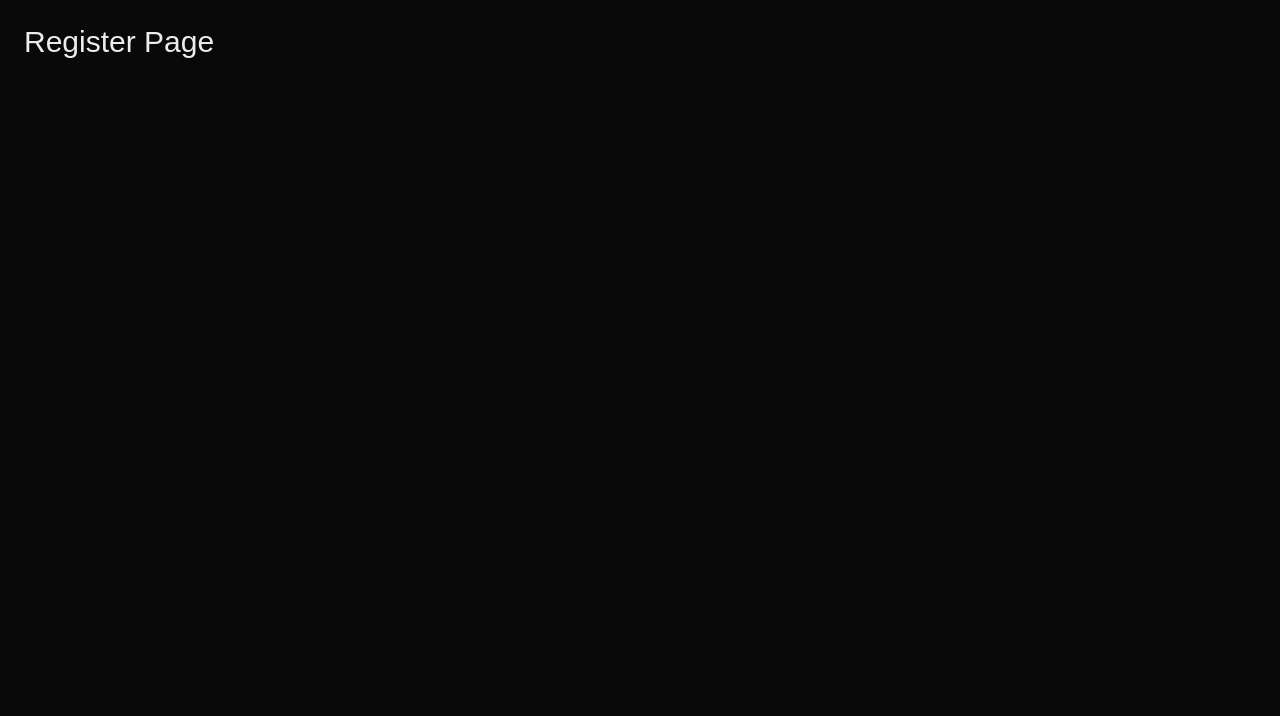
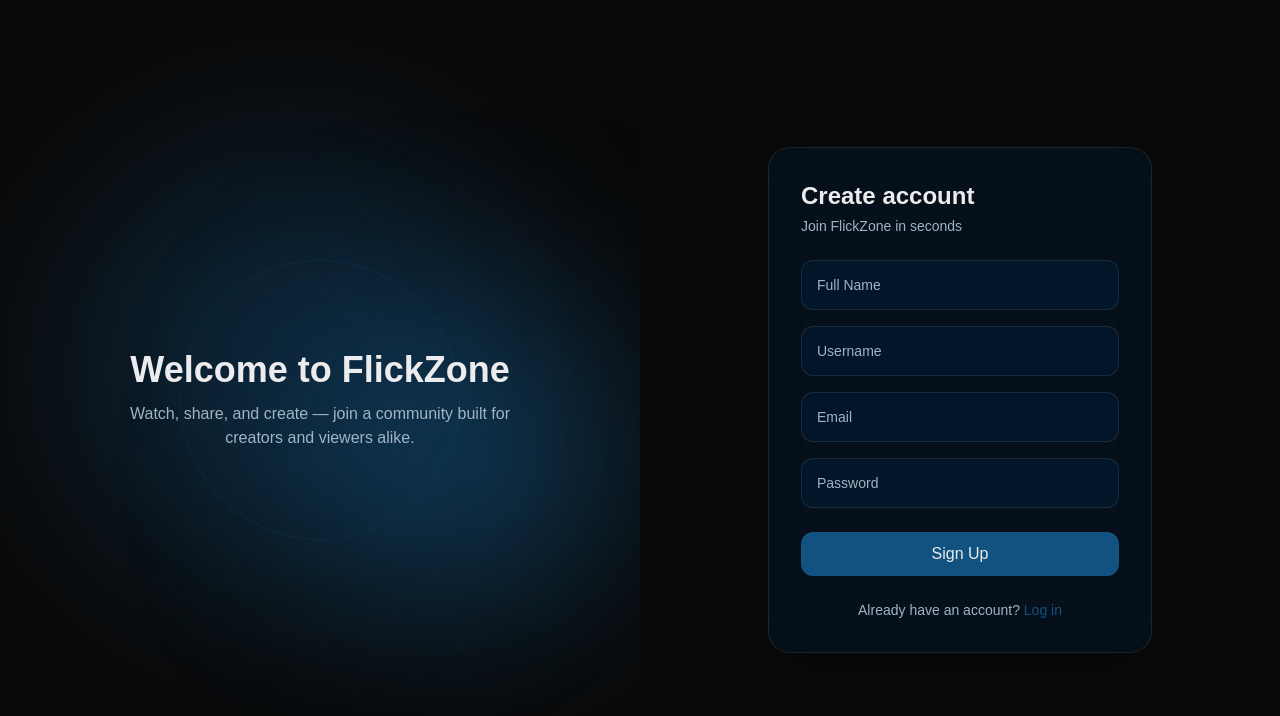
Before and after one commit to MuhammadWaris-55/FlickZone, a React (Vite) app in the folder frontend/: page /register in a window 1280 px wide. Shown: the top 716 px of the page. Built offline with nearby package versions, Linux system fonts and the light colour scheme; no server answers.

Commit message:
feat: implement authentication pages with animated components and form handling

```diff
--- /dev/null
+++ b/frontend/src/components/AuthCard.jsx
@@ -0,0 +1,19 @@
+import { motion } from "framer-motion";
+
+export default function AuthCard({ children, shake = false }) {
+  return (
+    <motion.div
+      initial={{ opacity: 0, scale: 0.96, y: 16 }}
+      animate={{
+        opacity: 1,
+        scale: 1,
+        y: 0,
+        x: shake ? [0, -8, 8, -6, 6, 0] : 0,
+      }}
+      transition={{ duration: shake ? 0.4 : 0.5, ease: "easeOut" }}
+      className="w-full max-w-sm bg-card/40 backdrop-blur-xl border border-border rounded-2xl p-8 shadow-2xl"
+    >
+      {children}
+    </motion.div>
+  );
+}
--- /dev/null
+++ b/frontend/src/components/FloatingInput.jsx
@@ -0,0 +1,33 @@
+import { useState } from "react";
+import { motion } from "framer-motion";
+
+export default function FloatingInput({ label, type = "text", value, onChange, name }) {
+  const [focused, setFocused] = useState(false);
+  const isActive = focused || value?.length > 0;
+
+  return (
+    <div className="relative w-full">
+      <input
+        type={type}
+        name={name}
+        value={value}
+        onChange={onChange}
+        onFocus={() => setFocused(true)}
+        onBlur={() => setFocused(false)}
+        className="w-full bg-card/60 border border-border rounded-lg px-4 pt-5 pb-2 text-sm outline-none focus:border-accent transition-colors"
+      />
+      <motion.label
+        animate={{
+          top: isActive ? 6 : "50%",
+          fontSize: isActive ? "11px" : "14px",
+          y: isActive ? 0 : "-50%",
+          color: focused ? "var(--color-accent)" : "var(--muted-foreground)",
+        }}
+        transition={{ duration: 0.15 }}
+        className="absolute left-4 pointer-events-none font-body"
+      >
+        {label}
+      </motion.label>
+    </div>
+  );
+}
--- /dev/null
+++ b/frontend/src/layouts/AuthLayout.jsx
@@ -0,0 +1,62 @@
+import { motion, useMotionValue, useTransform, animate } from "framer-motion";
+import { useEffect } from "react";
+import { Outlet } from "react-router-dom";
+import Logo from "@/components/Logo";
+
+export default function AuthLayout() {
+  const mouseX = useMotionValue(0);
+  const mouseY = useMotionValue(0);
+
+  const blobX = useTransform(mouseX, [0, 1], [-30, 30]);
+  const blobY = useTransform(mouseY, [0, 1], [-30, 30]);
+
+  useEffect(() => {
+    const handleMove = (e) => {
+      mouseX.set(e.clientX / window.innerWidth);
+      mouseY.set(e.clientY / window.innerHeight);
+    };
+    window.addEventListener("mousemove", handleMove);
+    return () => window.removeEventListener("mousemove", handleMove);
+  }, [mouseX, mouseY]);
+
+  return (
+    <div className="min-h-screen flex bg-background overflow-hidden">
+      {/* Visual panel — hidden on mobile */}
+      <div className="hidden lg:flex relative w-1/2 items-center justify-center overflow-hidden">
+        <motion.div
+          style={{ x: blobX, y: blobY }}
+          className="absolute w-[420px] h-[420px] rounded-full bg-accent/40 blur-[100px]"
+        />
+        <motion.div
+          style={{ x: useTransform(blobX, (v) => -v), y: useTransform(blobY, (v) => -v) }}
+          className="absolute w-[320px] h-[320px] rounded-full bg-accent-mid/50 blur-[90px] top-1/3 right-10"
+        />
+        <motion.div
+          animate={{ rotate: 360 }}
+          transition={{ duration: 40, repeat: Infinity, ease: "linear" }}
+          className="absolute w-[280px] h-[280px] border border-accent/20 rounded-full"
+        />
+
+        <motion.div
+          initial={{ opacity: 0, y: 20 }}
+          animate={{ opacity: 1, y: 0 }}
+          transition={{ duration: 0.6 }}
+          className="relative z-10 text-center px-10"
+        >
+          <h1 className="font-heading text-4xl font-bold mb-3">Welcome to FlickZone</h1>
+          <p className="text-muted-foreground max-w-sm mx-auto">
+            Watch, share, and create — join a community built for creators and viewers alike.
+          </p>
+        </motion.div>
+      </div>
+
+      {/* Form panel */}
+      <div className="flex-1 flex flex-col items-center justify-center px-6 relative">
+        <div className="lg:hidden mb-6">
+          <Logo />
+        </div>
+        <Outlet />
+      </div>
+    </div>
+  );
+}
--- a/frontend/src/pages/Login.jsx
+++ b/frontend/src/pages/Login.jsx
@@ -1,3 +1,67 @@
-export default function Home() {
-  return <h1 className="font-heading text-3xl p-6">Login Page</h1>;
+import { useState } from "react";
+import { Link, useNavigate, useLocation } from "react-router-dom";
+import { motion } from "framer-motion";
+import { useAuth } from "@/context/AuthContext";
+import AuthCard from "@/components/AuthCard";
+import FloatingInput from "@/components/FloatingInput";
+
+export default function Login() {
+  const { login } = useAuth();
+  const navigate = useNavigate();
+  const location = useLocation();
+  const redirectTo = location.state?.from || "/";
+
+  const [form, setForm] = useState({ email: "", password: "" });
+  const [error, setError] = useState("");
+  const [loading, setLoading] = useState(false);
+  const [shake, setShake] = useState(false);
+
+  const handleChange = (e) => setForm({ ...form, [e.target.name]: e.target.value });
+
+  const handleSubmit = async (e) => {
+    e.preventDefault();
+    setLoading(true);
+    setError("");
+    try {
+      await login(form);
+      navigate(redirectTo, { replace: true });
+    } catch (err) {
+      setError(err.response?.data?.message || "Invalid credentials");
+      setShake(true);
+      setTimeout(() => setShake(false), 400);
+    } finally {
+      setLoading(false);
+    }
+  };
+
+  return (
+    <AuthCard shake={shake}>
+      <h2 className="font-heading text-2xl font-bold mb-1">Welcome back</h2>
+      <p className="text-sm text-muted-foreground mb-6">Log in to continue watching</p>
+
+      <form onSubmit={handleSubmit} className="space-y-4">
+        <FloatingInput label="Email or Username" name="email" value={form.email} onChange={handleChange} />
+        <FloatingInput label="Password" type="password" name="password" value={form.password} onChange={handleChange} />
+
+        {error && (
+          <motion.p initial={{ opacity: 0 }} animate={{ opacity: 1 }} className="text-destructive text-xs">
+            {error}
+          </motion.p>
+        )}
+
+        <motion.button
+          whileTap={{ scale: 0.97 }}
+          disabled={loading}
+          className="w-full bg-accent text-accent-foreground font-medium rounded-lg py-2.5 mt-2 disabled:opacity-60"
+        >
+          {loading ? "Logging in..." : "Log In"}
+        </motion.button>
+      </form>
+
+      <p className="text-sm text-muted-foreground text-center mt-6">
+        Don't have an account?{" "}
+        <Link to="/register" className="text-accent font-medium">Sign up</Link>
+      </p>
+    </AuthCard>
+  );
 }
--- a/frontend/src/pages/Register.jsx
+++ b/frontend/src/pages/Register.jsx
@@ -1,4 +1,65 @@
+import { useState } from "react";
+import { Link, useNavigate } from "react-router-dom";
+import { motion } from "framer-motion";
+import axiosInstance from "@/api/axiosInstance";
+import AuthCard from "@/components/AuthCard";
+import FloatingInput from "@/components/FloatingInput";
 
-export default function Home() {
-  return <h1 className="font-heading text-3xl p-6">Register Page</h1>;
+export default function Register() {
+  const navigate = useNavigate();
+  const [form, setForm] = useState({ username: "", email: "", password: "", fullName: "" });
+  const [error, setError] = useState("");
+  const [loading, setLoading] = useState(false);
+  const [shake, setShake] = useState(false);
+
+  const handleChange = (e) => setForm({ ...form, [e.target.name]: e.target.value });
+
+  const handleSubmit = async (e) => {
+    e.preventDefault();
+    setLoading(true);
+    setError("");
+    try {
+      await axiosInstance.post("/users/register", form);
+      navigate("/login");
+    } catch (err) {
+      setError(err.response?.data?.message || "Something went wrong");
+      setShake(true);
+      setTimeout(() => setShake(false), 400);
+    } finally {
+      setLoading(false);
+    }
+  };
+
+  return (
+    <AuthCard shake={shake}>
+      <h2 className="font-heading text-2xl font-bold mb-1">Create account</h2>
+      <p className="text-sm text-muted-foreground mb-6">Join FlickZone in seconds</p>
+
+      <form onSubmit={handleSubmit} className="space-y-4">
+        <FloatingInput label="Full Name" name="fullName" value={form.fullName} onChange={handleChange} />
+        <FloatingInput label="Username" name="username" value={form.username} onChange={handleChange} />
+        <FloatingInput label="Email" name="email" value={form.email} onChange={handleChange} />
+        <FloatingInput label="Password" type="password" name="password" value={form.password} onChange={handleChange} />
+
+        {error && (
+          <motion.p initial={{ opacity: 0 }} animate={{ opacity: 1 }} className="text-destructive text-xs">
+            {error}
+          </motion.p>
+        )}
+
+        <motion.button
+          whileTap={{ scale: 0.97 }}
+          disabled={loading}
+          className="w-full bg-accent text-accent-foreground font-medium rounded-lg py-2.5 mt-2 disabled:opacity-60"
+        >
+          {loading ? "Creating account..." : "Sign Up"}
+        </motion.button>
+      </form>
+
+      <p className="text-sm text-muted-foreground text-center mt-6">
+        Already have an account?{" "}
+        <Link to="/login" className="text-accent font-medium">Log in</Link>
+      </p>
+    </AuthCard>
+  );
 }
--- a/frontend/src/routes/AppRoutes.jsx
+++ b/frontend/src/routes/AppRoutes.jsx
@@ -7,6 +7,7 @@
 import Register from "@/pages/Register";
 import Watch from "@/pages/Watch";
 import Dashboard from "@/pages/Dashboard";
+import AuthLayout from "@/layouts/AuthLayout";
 
 export default function AppRoutes() {
   return (
@@ -29,8 +30,10 @@
       </Route>
 
       {/* Login/Register render WITHOUT the sidebar/nav — standalone pages */}
-      <Route path="/login" element={<Login />} />
-      <Route path="/register" element={<Register />} />
+      <Route element={<AuthLayout />}>
+  <Route path="/login" element={<Login />} />
+  <Route path="/register" element={<Register />} />
+</Route>
     </Routes>
   );
 }
```
